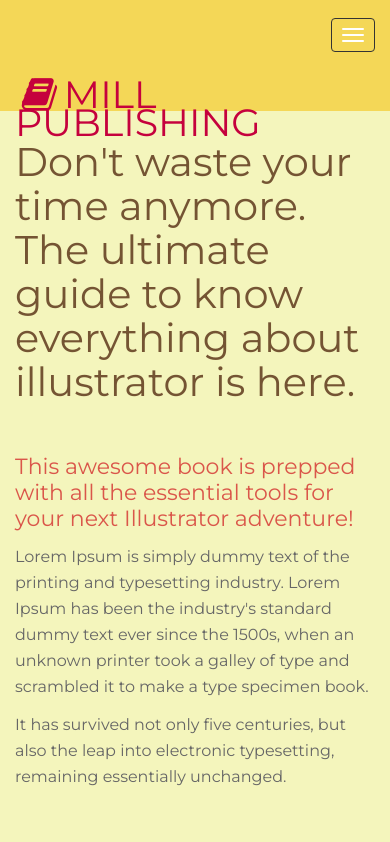
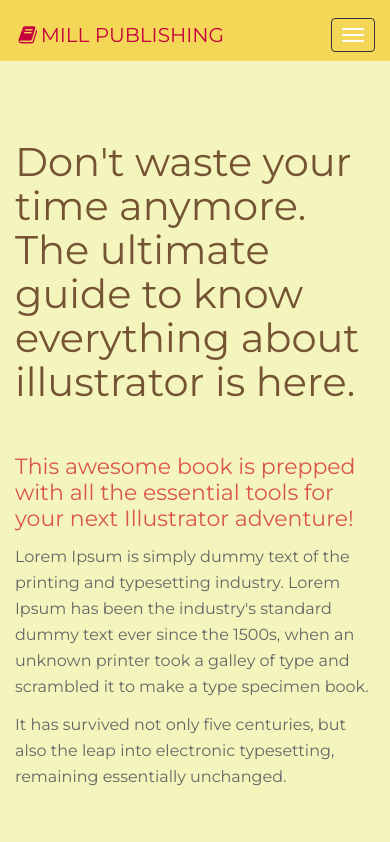
Before and after one commit to acanton77/yellowbook, a plain HTML site: page index.html in a window 390 px wide. Shown: the top 842 px of the page. Drawn offline with Linux system fonts and the light colour scheme.

Commit message:
change for header responsive

```diff
--- a/assets/css/custom-style.less
+++ b/assets/css/custom-style.less
@@ -42,3 +42,16 @@ padding-right: 10px;
 margin-bottom: 10px;
 margin-top: 50px;
 }
+
+@media only screen and (max-width: 640px) {
+
+.navbar {
+  min-height: 8px ;
+}
+
+.navbar-inverse .navbar-brand {
+
+  font-size: 20px ;
+}
+
+}
```
Also changed, not shown: assets/css/custom-style.css, assets/img/favicon-book.ico (deleted).
